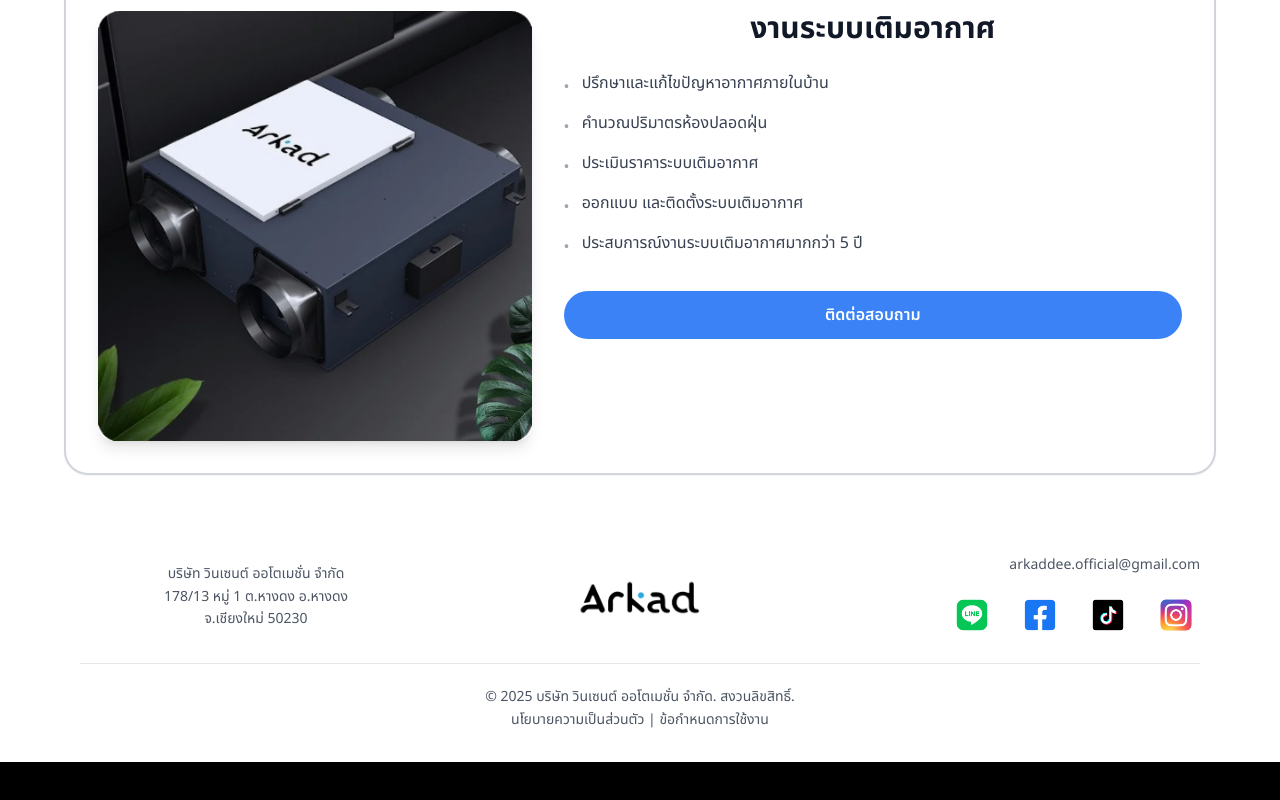
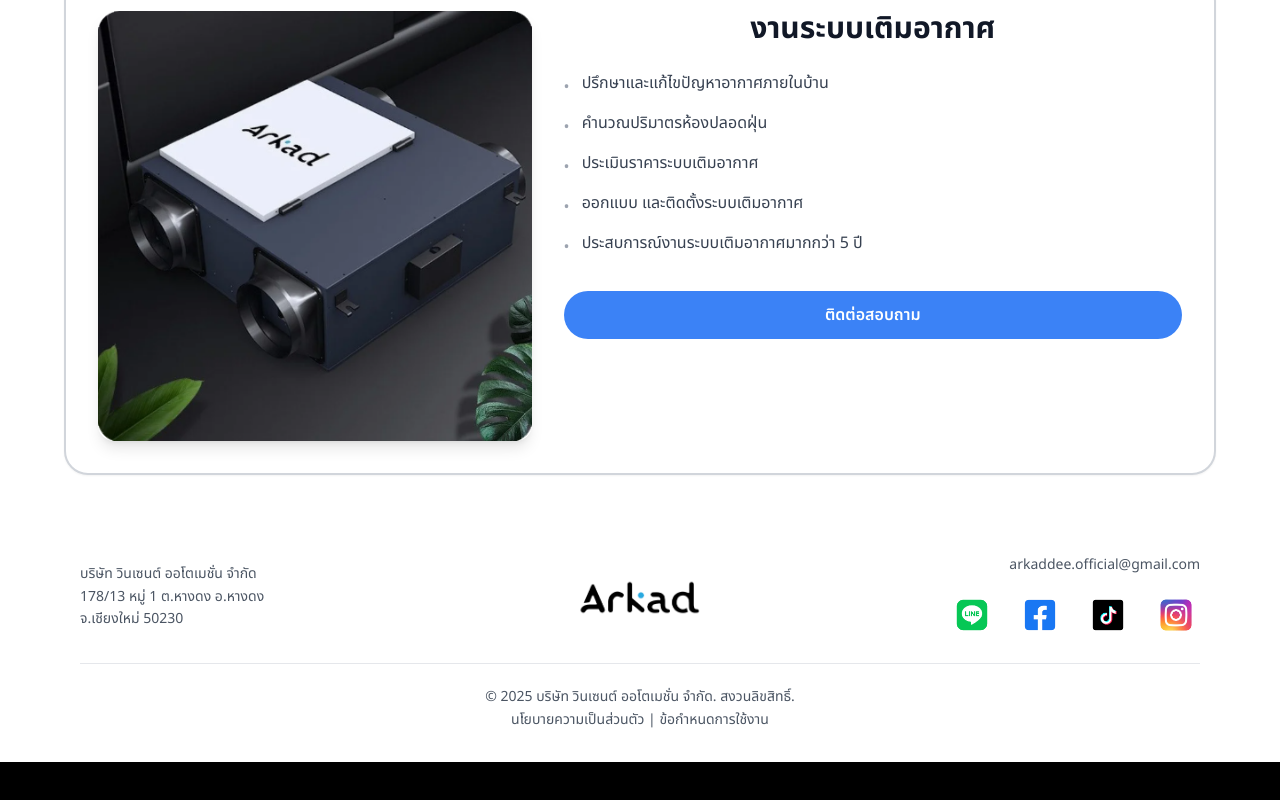
Before and after one commit to MintWirapat/arkad-air-system, a React (Create React App) app: page / in a window 1280 px wide. Shown: the part 3675-4475 px from the top of the page. Built offline with nearby package versions, Linux system fonts and the light colour scheme.

Commit message:
updata0611no

```diff
--- a/src/components/Footer.tsx
+++ b/src/components/Footer.tsx
@@ -40,9 +40,9 @@ const Footer: React.FC = () => {
                 <div className="max-w-6xl mx-auto px-4 py-6 md:py-8">
                     <div className="grid grid-cols-3 gap-4 md:gap-8 items-start md:items-center">
                         {/* Left Section */}
-                        <div className="text-[10px] md:text-sm text-gray-600 leading-tight md:leading-relaxed">
+                        <div className="text-[10px] text-left md:text-sm text-gray-600 leading-tight md:leading-relaxed">
                             <p className="whitespace-nowrap">บริษัท วินเซนต์ ออโตเมชั่น จำกัด</p>
-                            <p>178/13 หมู่ 1 ต.หางดง&nbsp;อ.หางดง</p>
+                            <p className="whitespace-nowrap">178/13 หมู่ 1 ต.หางดง อ.หางดง</p>
                             <p>จ.เชียงใหม่ 50230</p>
                         </div>
 
```
Also changed, not shown: 1 other file (tests, documents, lock files or other folders).
